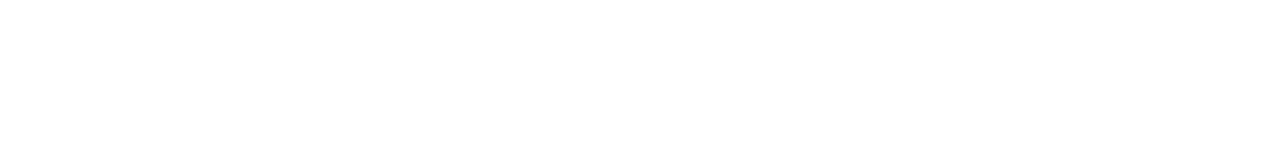
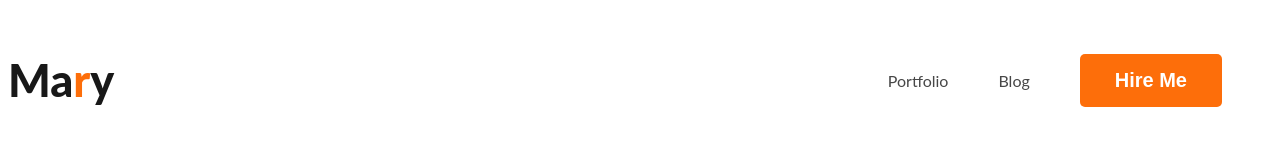
Before and after one commit to Mostakim3157/web-developer-portfolio, a plain HTML site: page index.html in a window 1280 px wide. Drawn offline with Linux system fonts and the light colour scheme.

Commit message:
nav added

```diff
--- a/index.html
+++ b/index.html
@@ -4,10 +4,21 @@
     <meta charset="UTF-8">
     <meta name="viewport" content="width=device-width, initial-scale=1.0">
     <title>Web Developer Portfolio</title>
+    <link rel="preconnect" href="https://fonts.googleapis.com">
+<link rel="preconnect" href="https://fonts.gstatic.com" crossorigin>
+<link href="https://fonts.googleapis.com/css2?family=Open+Sans:wght@800&display=swap" rel="stylesheet">
+    <link rel="stylesheet" href="styles/portfolio.css">
 </head>
 <body>
     <header>
-
+        <nav>
+            <h3 class="nav title">Ma<span class="text-primary">r</span>y</h3>
+            <ul>
+                <li><a href="">Portfolio</a></li>
+                <li><a href="">Blog</a></li>
+                <li><Button class="btn-primary">Hire Me</Button></li>
+            </ul>
+        </nav>
     </header>
 </body>
 </html>
--- /dev/null
+++ b/styles/portfolio.css
@@ -0,0 +1,50 @@
+/* common shared style */
+body{
+    font-family: 'Open Sans', sans-serif;
+    font-family: 'Lato', sans-serif;
+}
+/* Nav related styl  */
+nav{
+    display: flex;
+    justify-content: space-between;
+    align-items: center;
+}
+
+.text-primary{
+    color: #FD6E0A;
+}
+
+.btn-primary{
+    border-radius: 5px;
+    background: #FD6E0A;
+    border: 0;
+    font-size: 20px;
+    font-weight: 700;
+    color: white;
+    padding: 15px 35px ;
+
+}
+
+nav > h3{
+    color: var(--Dark-01, #181818);
+font-size: 45px;
+font-weight: 800;
+line-height: normal;
+}
+
+nav > ul{
+    display: flex;
+    align-items: center;
+
+}
+
+nav li{
+    list-style: none;
+    margin-right: 50px;
+
+}
+
+nav a{
+    text-decoration: none;
+    color:  var(--Dark-02, #474747);;
+}
```
